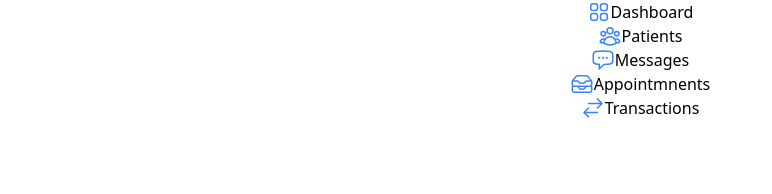
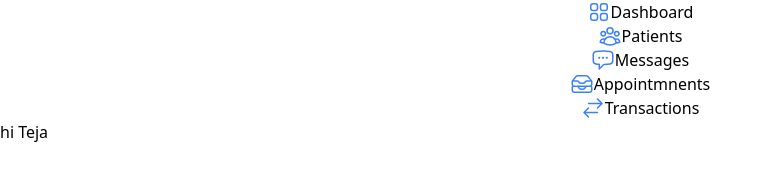
Before and after one commit to lourduteja/git-learning, a React (Create React App) app: page / in a window 1280 px wide. Shown: the top 194 px of the page, without its empty margins (0-772 px from the left). Built offline with nearby package versions, Linux system fonts and the light colour scheme.

Commit message:
Created react project

```diff
--- a/src/App.js
+++ b/src/App.js
@@ -6,6 +6,7 @@ function App() {
       <div>
         <Sidebar/>
       </div>
+      hi Teja
     </div>
   );
 }
```
